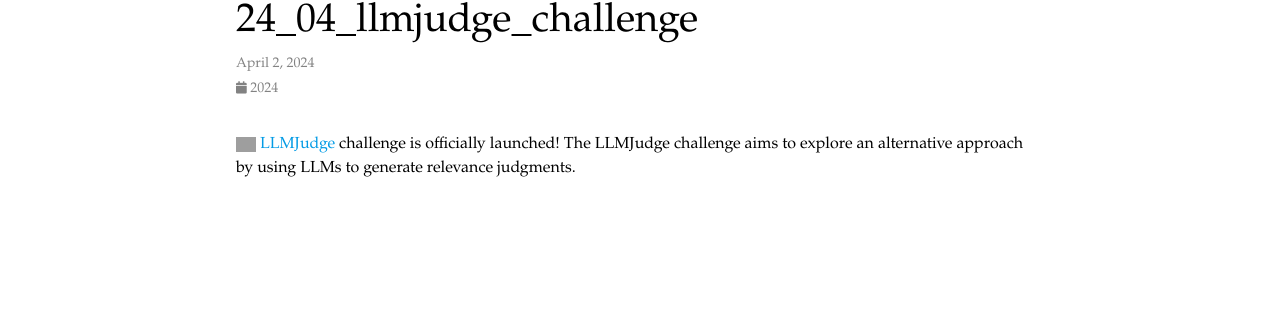
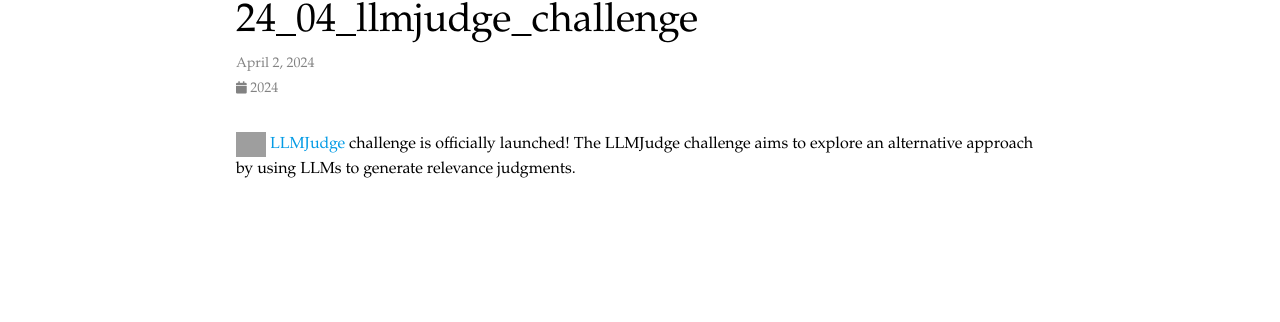
Before and after one commit to rahmanidashti/rahmanidashti.github.io, a Jekyll site: the page built from _news/24_04_LLMJudge_Challenge.md, in a window 1280 px wide. Shown: the part 108-430 px from the top of the page. Built offline with Jekyll 4.4.1, drawn with Linux system fonts in a browser that asks for light colours; comment, search, counter and statistics services are not loaded; a style sheet for code colours, icons or effects is not loaded; grey boxes are pictures that could not be loaded.

Commit message:
Update 24_04_LLMJudge_Challenge.md

```diff
--- a/_news/24_04_LLMJudge_Challenge.md
+++ b/_news/24_04_LLMJudge_Challenge.md
@@ -4,4 +4,4 @@ date: 2024-04-02 11:00:00-0400
 inline: true
 ---
 
-<img style="vertical-align:middle" width="20px" height="15px" src="../assets/img/LLMJudge-logo.png" /> <a href="https://llm4eval.github.io/challenge/">LLMJudge</a> challenge is officially launched! The LLMJudge challenge aims to explore an alternative approach by using LLMs to generate relevance judgments.
+<img style="vertical-align:middle" width="30px" height="25px" src="../assets/img/LLMJudge-logo.png" /> <a href="https://llm4eval.github.io/challenge/">LLMJudge</a> challenge is officially launched! The LLMJudge challenge aims to explore an alternative approach by using LLMs to generate relevance judgments.
```
